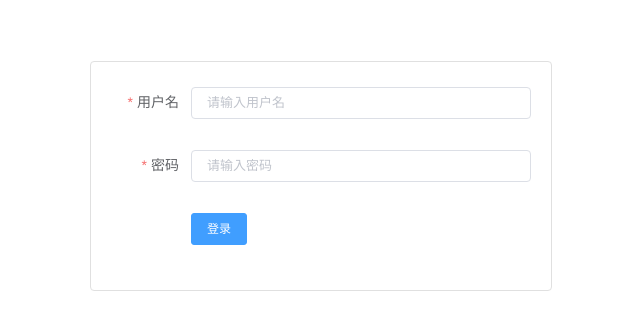
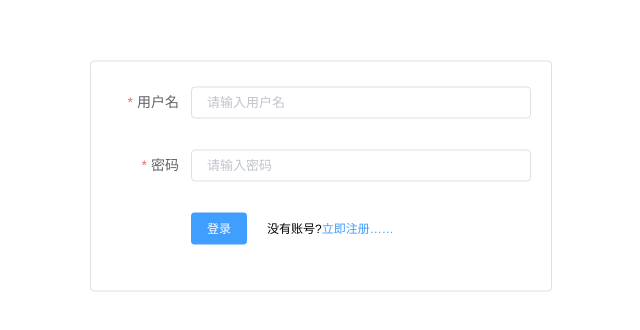
Before and after one commit to getYourElementById/blog, a Vue app: page /#/ in a window 1280 px wide. Shown: the part 224-554 px from the top of the page, without its empty margins (319-959 px from the left). Built offline with nearby package versions, Linux system fonts and the light colour scheme; the HTML template or start-up script is replaced by a standard one; what vue-resource would draw is missing.

Commit message:
新增注册界面

```diff
--- a/src/components/homePage/center/center.vue
+++ b/src/components/homePage/center/center.vue
@@ -89,7 +89,7 @@ export default {
 				content:this.textarea
 			}
 			console.log(pamrams)
-			return this.$http.post('/blog/aritcle/save',pamrams,{
+			return this.$http.post('/blog/article/save',pamrams,{
             headers:{
               'Content-Type':'application/x-www-form-urlencoded;'
             },
--- a/src/components/login/login.scss
+++ b/src/components/login/login.scss
@@ -8,4 +8,11 @@
 	border:1px solid #e0e0e0;
     transform:translate(-50%,-50%);
     border-radius:4px;
+    .registryBtn{
+    	margin-left:20px;
+    	span{
+    		color:#409EFF;
+    		cursor:pointer;
+    	}
+    }
 }
--- a/src/components/login/login.vue
+++ b/src/components/login/login.vue
@@ -11,7 +11,9 @@
           </el-input>
         </el-form-item>
         <el-form-item>
-        	<el-button size="small" type="primary" @click="login()">登录</el-button>
+        	<el-button size="small" type="primary" @click="login()">{{isLogin?'登录':'注册'}}</el-button>
+          <span class="registryBtn" v-if="isLogin" @click="switchLogin">没有账号?<span>立即注册……</span></span>
+          <span class="registryBtn" v-else @click="switchLogin">已有账号?<span>立即登录……</span></span>
         </el-form-item>
       </el-form>
     </div>
@@ -25,6 +27,7 @@ export default {
   name: 'login',
   data () {
     return {
+      isLogin:true,
       loginForm:{
         userName:null,
         passWord:null,
@@ -58,6 +61,9 @@ export default {
       })
       // this.$router.push('home')
     },
+    switchLogin(){
+      this.isLogin=!this.isLogin;
+    }
   }
 }
 </script>
--- a/src/variable.scss
+++ b/src/variable.scss
@@ -1,3 +1,4 @@
 $fontSize: 12px;
 $fontColor:#464646;
 $gray:#999;
+$blue:#409EFF;
```
